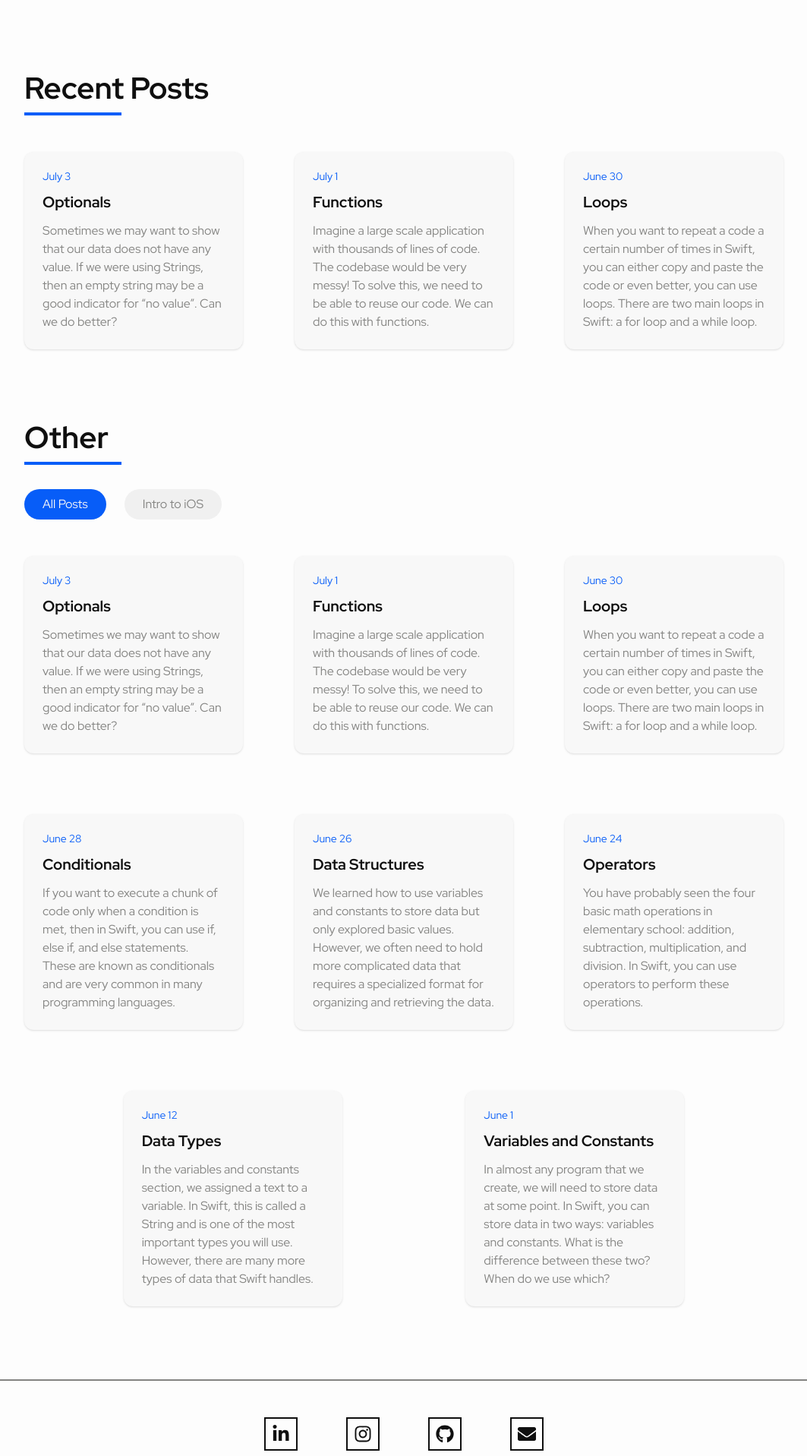
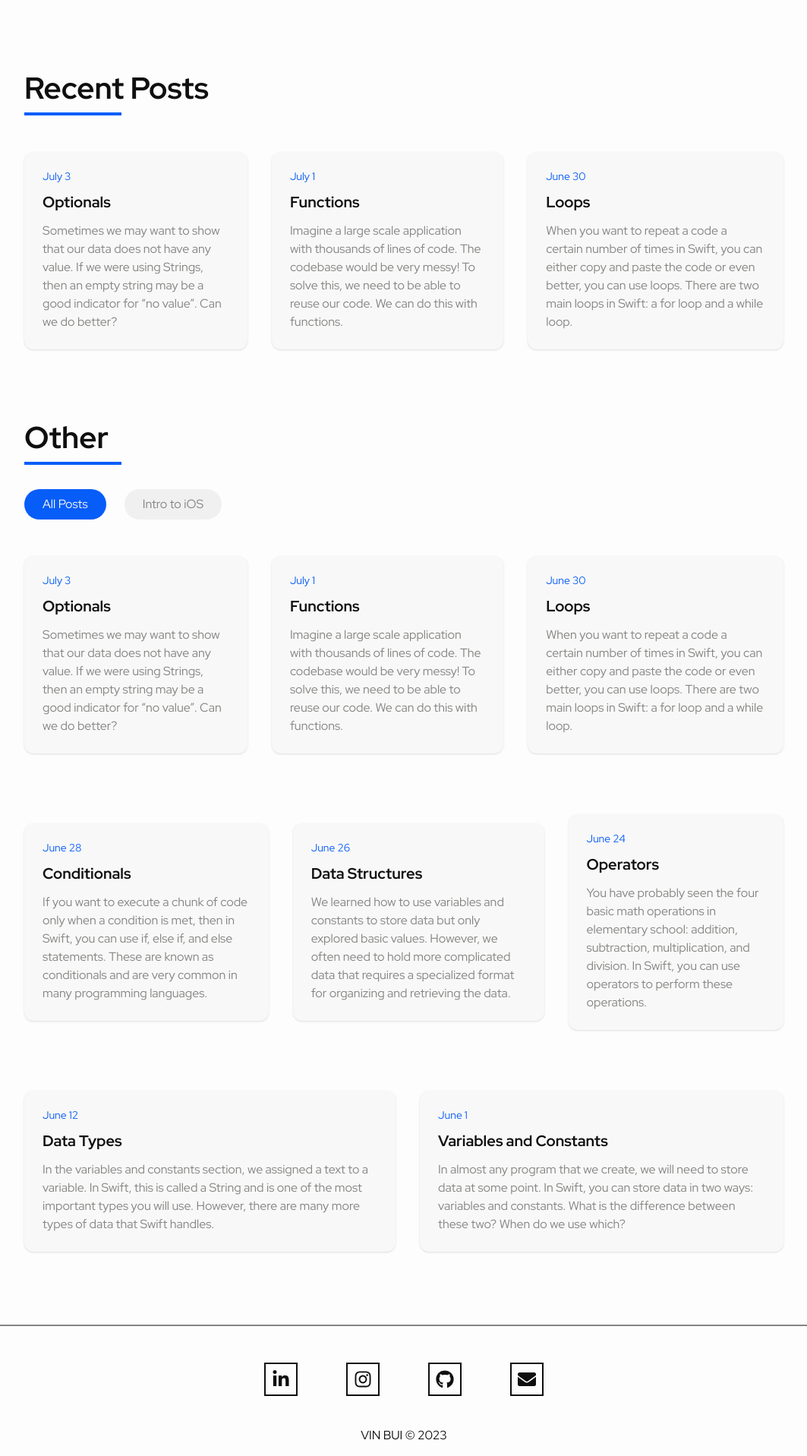
Before and after one commit to vinnie4k/portfolio, a React (Vite) app: page /blog in a window 1280 px wide. Shown: the part 308-2225 px from the top of the page at 76% size, without its empty margins (108-1171 px from the left). Built offline with nearby package versions, Linux system fonts and the light colour scheme.

Commit message:
Build 7
- Added Fading for Savvy's More Projects
- Added Fading to individual project cells
- Updated resume

```diff
--- a/src/pages/blog/Blog.tsx
+++ b/src/pages/blog/Blog.tsx
@@ -48,6 +48,7 @@ function Blog() {
             <div className="underline-mobile lg:underline-desktop"></div>
           </div>
           <div className="flex flex-col gap-8 lg:flex lg:flex-row lg:justify-between mt-4">
+            <Fade bottom when={fadeThree} distance="75px">
               <PostCell
                 date="July 3"
                 title="Optionals"
@@ -66,6 +67,7 @@ function Blog() {
                 body="When you want to repeat a code a certain number of times in Swift, you can either copy and paste the code or even better, you can use loops. There are two main loops in Swift: a for loop and a while loop."
                 destination="/blog/intro-to-ios/loops"
               />
+            </Fade>
           </div>
         </Fade>
       </div>
@@ -100,6 +102,7 @@ function Blog() {
             </button>
           </div>
           <div className="flex flex-col gap-8 lg:flex lg:flex-row lg:items-center lg:justify-between mt-4">
+            <Fade bottom when={fadeThree} distance="75px">
               <PostCell
                 date="July 3"
                 title="Optionals"
@@ -118,8 +121,10 @@ function Blog() {
                 body="When you want to repeat a code a certain number of times in Swift, you can either copy and paste the code or even better, you can use loops. There are two main loops in Swift: a for loop and a while loop."
                 destination="/blog/intro-to-ios/loops"
               />
+            </Fade>
           </div>
           <div className="flex flex-col gap-8 lg:flex lg:flex-row lg:justify-between mt-4 lg:items-center lg:mt-12">
+            <Fade bottom when={fadeThree} distance="75px">
               <PostCell
                 date="June 28"
                 title="Conditionals"
@@ -138,8 +143,10 @@ function Blog() {
                 body="You have probably seen the four basic math operations in elementary school: addition, subtraction, multiplication, and division. In Swift, you can use operators to perform these operations."
                 destination="/blog/intro-to-ios/operators"
               />
+            </Fade>
           </div>
           <div className="flex flex-col gap-8 lg:flex lg:flex-row mt-4 lg:justify-evenly lg:items-center lg:mt-12">
+            <Fade bottom when={fadeThree} distance="75px">
               <PostCell
                 date="June 12"
                 title="Data Types"
@@ -152,6 +159,7 @@ function Blog() {
                 body="In almost any program that we create, we will need to store data at some point. In Swift, you can store data in two ways: variables and constants. What is the difference between these two? When do we use which?"
                 destination="/blog/intro-to-ios/variables-and-constants"
               />
+            </Fade>
           </div>
         </Fade>
       </div>
--- a/src/pages/home/RecentPosts.tsx
+++ b/src/pages/home/RecentPosts.tsx
@@ -12,6 +12,7 @@ function RecentPosts() {
           Check out my latest stories and ideas.
         </p>
         <div className="flex flex-col justify-center gap-16 lg:flex-row lg:gap-8">
+          <Fade bottom distance="75px">
             <PostCell
               date="July 3"
               title="Optionals"
@@ -30,6 +31,7 @@ function RecentPosts() {
               body="When you want to repeat a code a certain number of times in Swift, you can either copy and paste the code or even better, you can use loops. There are two main loops in Swift: a for loop and a while loop."
               destination="/blog/intro-to-ios/loops"
             />
+          </Fade>
         </div>
       </div>
     </Fade>
--- a/src/pages/home/Work.tsx
+++ b/src/pages/home/Work.tsx
@@ -17,14 +17,21 @@ function Work() {
         </p>
         <div className="flex flex-col max-sm:gap-8 max-sm:items-center sm:flex-row sm:gap-8 sm:justify-center">
           <div className="flex flex-col max-sm:gap-8 sm:gap-8">
+            <Fade bottom distance="75px">
               <a href="/work/grabbit" className="w-72 lg:w-96">
-              <img src={grabbit} alt="Image of Grabbit" className="cell-link" />
+                <img
+                  src={grabbit}
+                  alt="Image of Grabbit"
+                  className="cell-link"
+                />
               </a>
               <a href="/work/volume" className="w-72 lg:w-96">
                 <img src={volume} alt="Image of Volume" className="cell-link" />
               </a>
+            </Fade>
           </div>
           <div className="flex flex-col max-sm:gap-8 sm:gap-8">
+            <Fade bottom distance="75px">
               <a href="/work/savvy" className="w-72 lg:w-96">
                 <img src={savvy} alt="Image of Savvy" className="cell-link" />
               </a>
@@ -35,6 +42,7 @@ function Work() {
                   className="cell-link"
                 />
               </a>
+            </Fade>
           </div>
         </div>
       </div>
--- a/src/pages/work/Savvy.tsx
+++ b/src/pages/work/Savvy.tsx
@@ -108,6 +108,7 @@ function Savvy() {
       </div>
 
       {/* See More */}
+      <Fade bottom distance="75px">
         <div className="flex flex-col gap-8 items-center lg:gap-16 py-24">
           <h2 className="text-3xl font-bold text-center lg:text-4xl">
             More Projects
@@ -120,10 +121,15 @@ function Savvy() {
               <img src={volume} alt="Image of Volume" className="cell-link" />
             </a>
             <a href="/work/scribbly" className="w-72 lg:w-96">
-            <img src={scribbly} alt="Image of Scribbly" className="cell-link" />
+              <img
+                src={scribbly}
+                alt="Image of Scribbly"
+                className="cell-link"
+              />
             </a>
           </div>
         </div>
+      </Fade>
     </div>
   );
 }
```
Also changed, not shown: 1 other file (tests, documents, lock files or other folders). Lines whose indentation alone changed are shown as unchanged.
